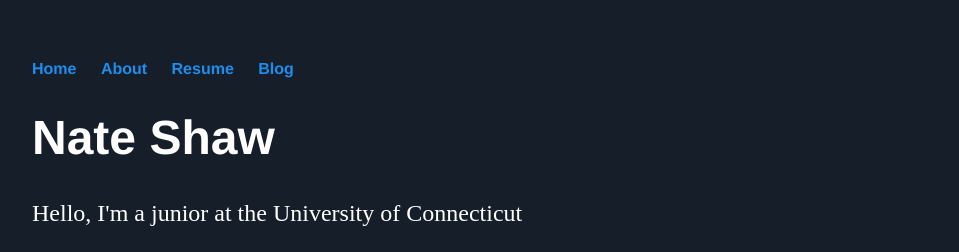
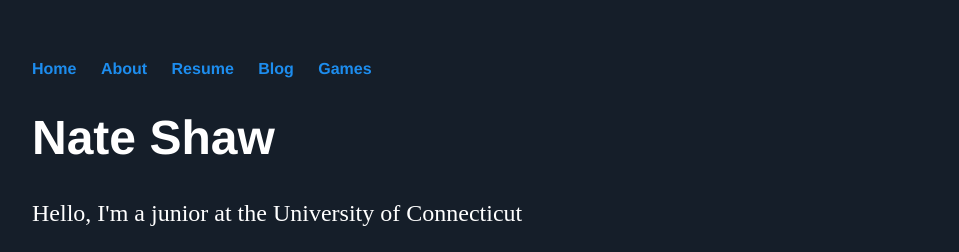
Before and after one commit to nshaw98/aboutnathan.github.io, a Jekyll site: the page built from index.html, in a window 1280 px wide. Shown: the top 252 px of the page, without its empty margins (160-1119 px from the left). Built offline with Jekyll 4.4.1, drawn with Linux system fonts in a browser that asks for light colours.

Commit message:
Update default.html

```diff
--- a/_layouts/default.html
+++ b/_layouts/default.html
@@ -12,6 +12,7 @@
 		        	<li><a href="/about">About</a></li>
 	        		<li><a href="https://drive.google.com/file/d/1k0zGohSfWcsh8N1L7uih2x5f2JNgUcCm/view?usp=sharing">Resume</a></li>
 	        		<li><a href="/blog">Blog</a></li>
+				<li><a href="/games">Games</a></li>
 	    		</ul>
 			</nav>
 			<div class="container">
```
